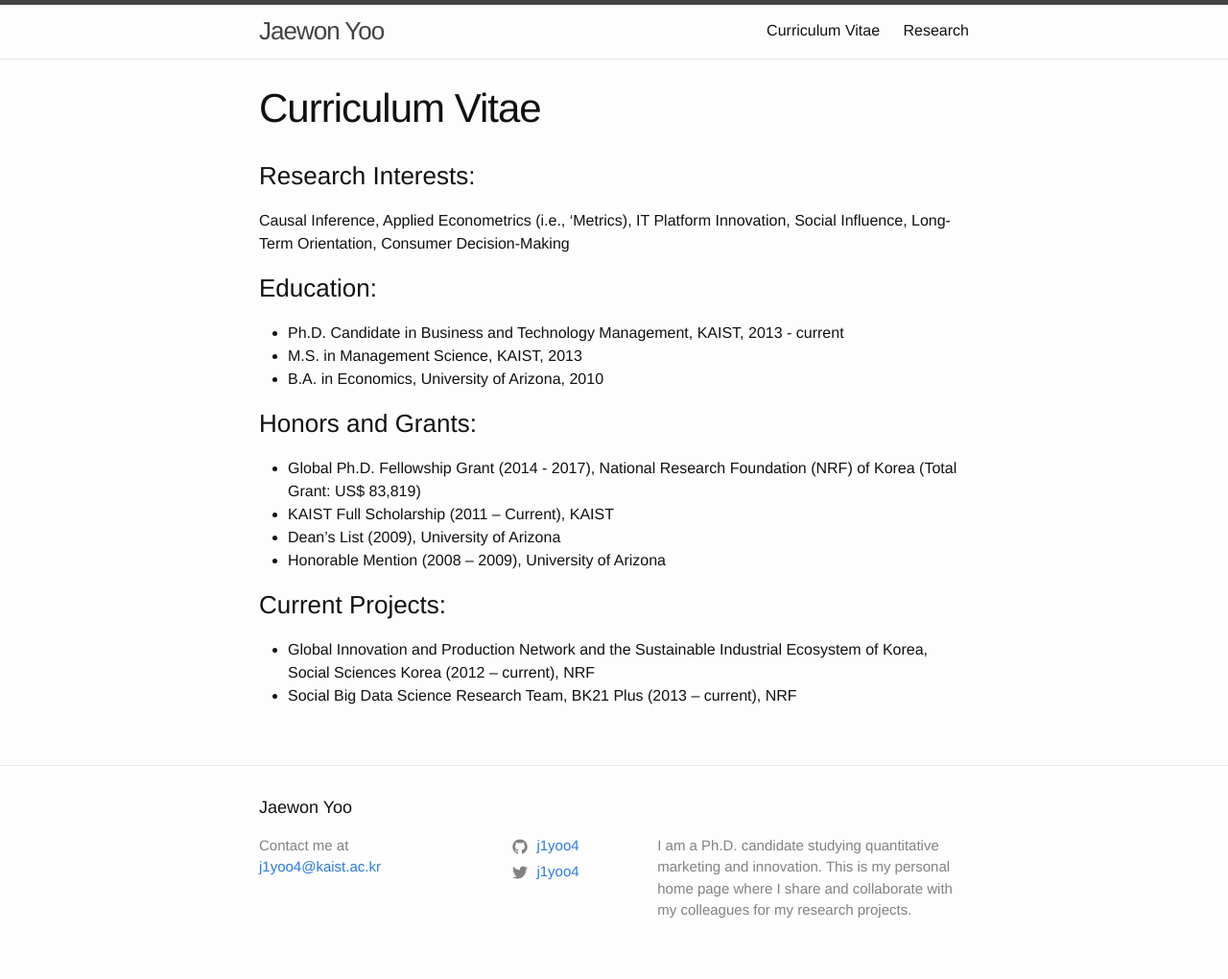
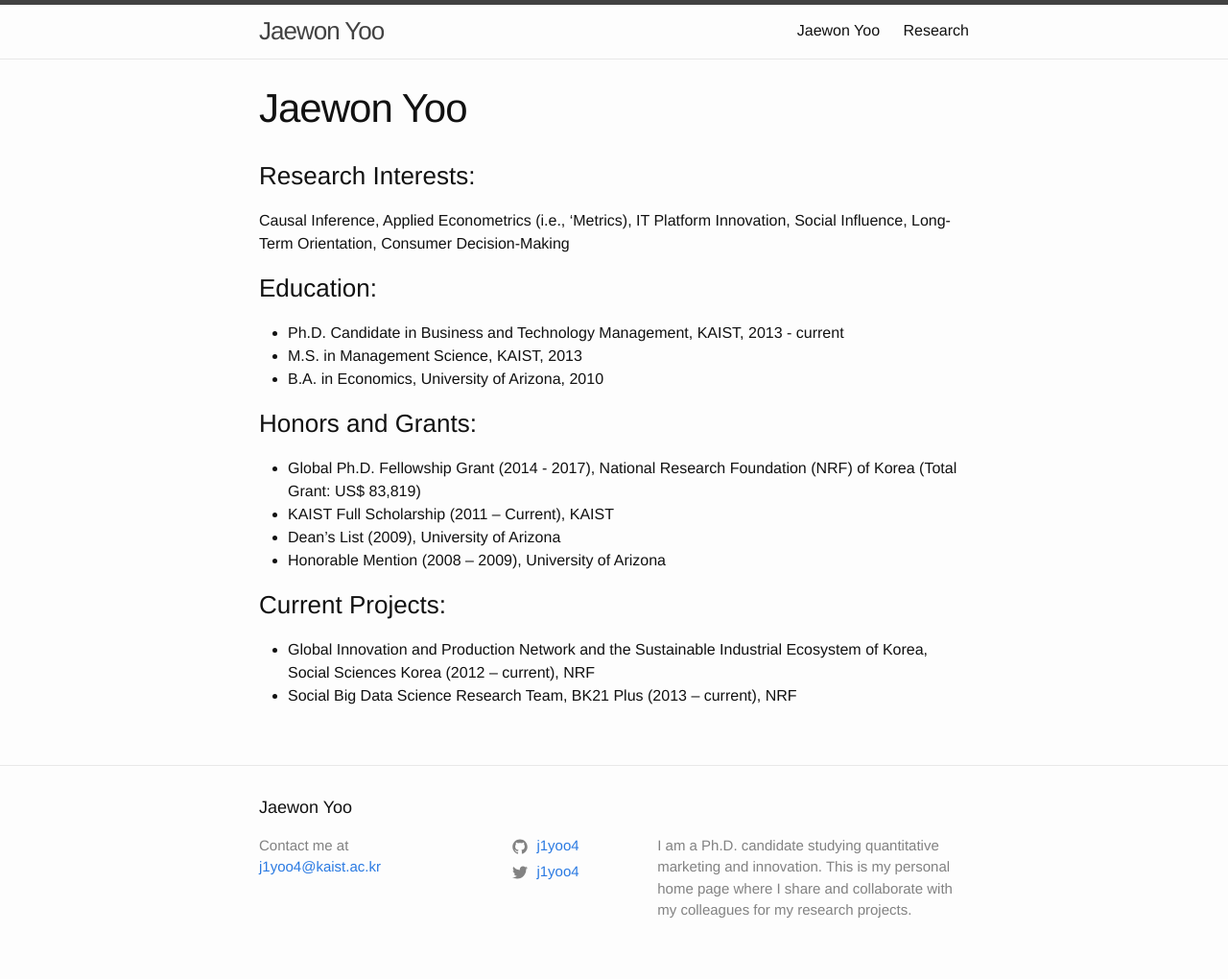
Before and after one commit to j1yoo/j1yoo.github.io, a Jekyll site: the page built from cv.markdown, in a window 1280 px wide. Shown: the whole page at 96% size. Built offline with Jekyll 4.4.1, drawn with Linux system fonts in a browser that asks for light colours.

Commit message:
Create cv.markdown

```diff
--- a/cv.markdown
+++ b/cv.markdown
@@ -1,6 +1,7 @@
 ---
 layout: page
-title: Curriculum Vitae
+title: "Jaewon Yoo"
+tagline: "Curriculum Vitae"
 permalink: /cv/
 ---
 
```
